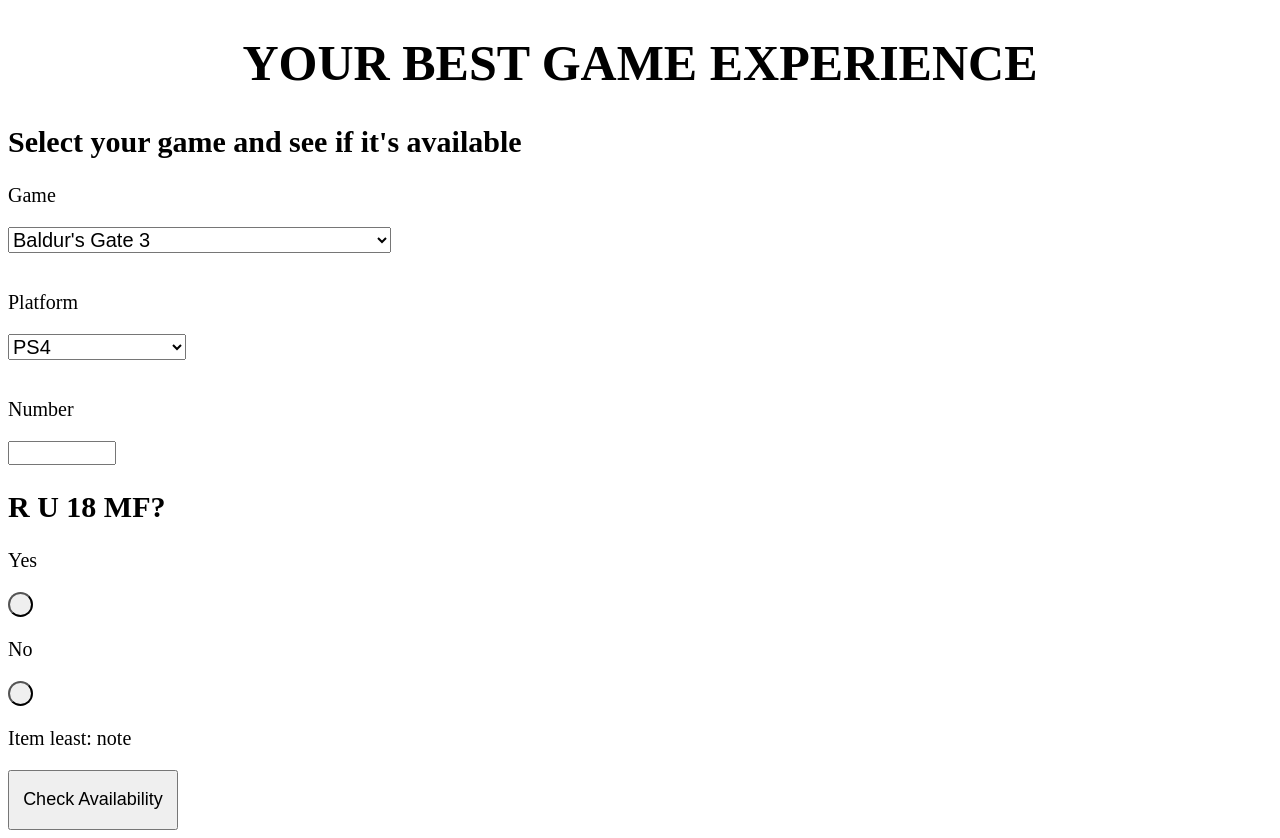
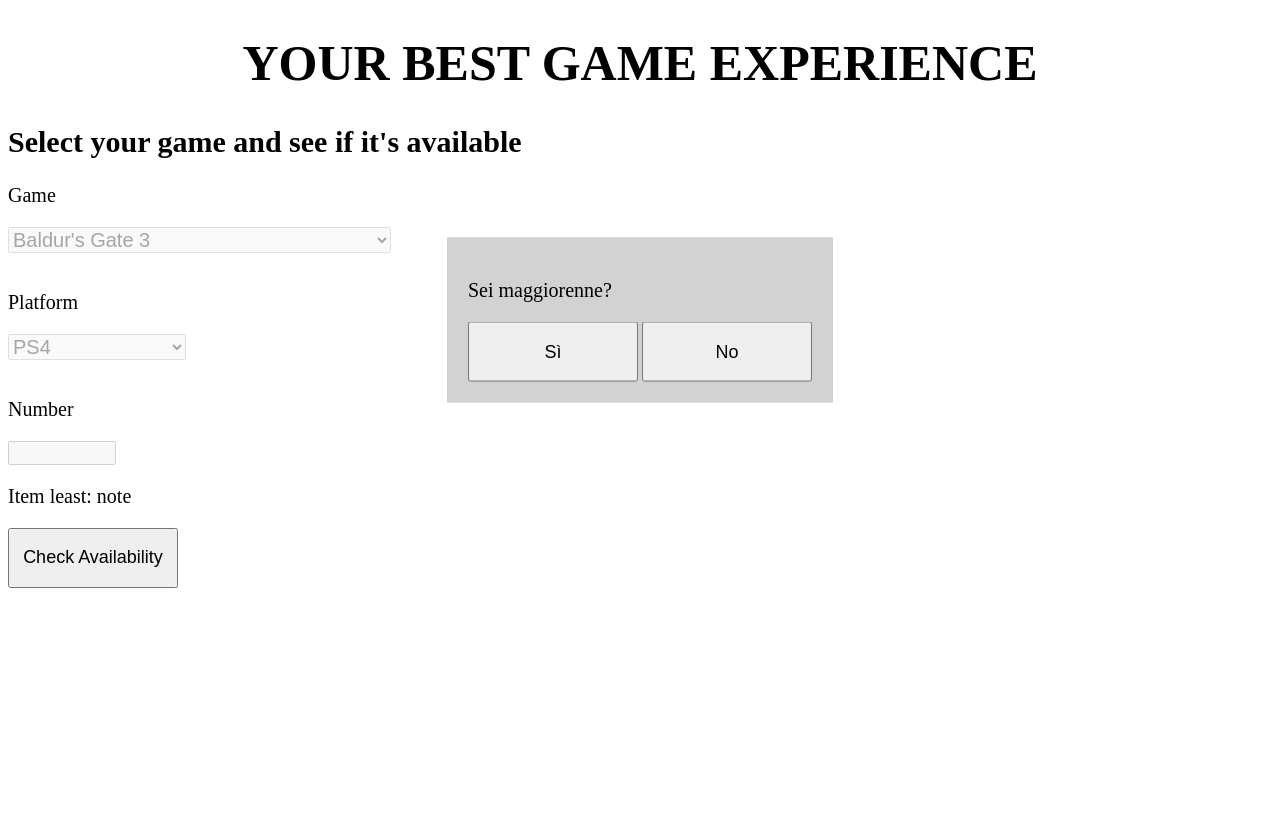
Before and after one commit to QuckquackMF/I-tre-piccionieri, a plain HTML site: page Javascript 4/index.html in a window 1280 px wide. After the commit the page ends 800 px from the top, so only its background shows below. Drawn offline with Linux system fonts and the light colour scheme.

Commit message:
V1.0.3 HTML, CSS, JS MOD, 18FLG

```diff
--- a/Javascript 4/index.html
+++ b/Javascript 4/index.html
@@ -1,23 +1,30 @@
 <!DOCTYPE html>
 <html lang="en">
+
 <head>
     <meta charset="UTF-8">
     <meta name="viewport" content="width=device-width, initial-scale=1.0">
     <title>Game Exe</title>
-        <link rel="stylesheet" href="style.css"type = "text/css">
+    <link rel="stylesheet" href="style.css" type="text/css">
+
 </head>
+
 <body>
-        <div>
-            <h1>YOUR BEST GAME EXPERIENCE</h1>
+    <div class="popup" id="agePopup">
+        <p>Sei maggiorenne?</p>
+        <button onclick="setAge(true)">Sì</button>
+        <button onclick="setAge(false)">No</button>
     </div>
     <div>
-
+        <h1 id="titolo">YOUR BEST GAME EXPERIENCE</h1>
     </div>
     <div>
-            <h2>Select your game and see if it's available</h2>
-            <p>Game</p>
-            <select name="videogame" id="Select_Videogame" >
-                <option value="Baldur's Gate 3">Baldur's Gate 3</option>
+    </div>
+    <div>
+        <h2 id="Sottotitolo">Select your game and see if it's available</h2>
+        <p id="p_Game">Game</p>
+        <select name="videogame" id="Select_Videogame" disabled>
+            <option value=" Baldur 's Gate 3">Baldur's Gate 3</option>
             <option value="Call of Duty: Modern Warfare 3">Call of Duty: Modern Warfare 3</option>
             <option value="F1 23">F1 23</option>
             <option value="FC 24">FC 24</option>
@@ -32,8 +39,8 @@
             <option value="Uncharted: The Nathan Drake Collection">Uncharted: The Nathan Drake Collection</option>
         </select>
         <br><br>
-            <p>Platform</p>
-            <select name="Platform" id="Select_PlatForm"> <!--disabled = "true"-->
+        <p id="p_Platform">Platform</p>
+        <select name="Platform" id="Select_PlatForm" disabled> disabled = "true"
             <option value="PS4">PS4</option>
             <option value="PS5">PS5</option>
             <option value="XBOX 360">XBOX 360</option>
@@ -48,15 +55,13 @@
             <option value="MacOS">MacOS</option>
         </select>
         <br><br>
-            <p>Number</p>
-            <input type="number" id="Input_Quanti">
-            <h2>R U 18 MF?</h2>
-            <p>Yes</p> <!--Parte relativa all'età opzionale, se la mettiamo qaundo seleziona un pegi 18 allora deve inserire se è maggiorenne-->
-            <button class="circle" id="BTN_yes"></button>
-            <p>No</p>
-            <button class="circle" id="BTN_no"></button>
-            <p>Item least: note</p>
+        <p id="p_Number">Number</p>
+        <input type="number" id="Input_Quanti" disabled>
+        <p id="p_Note">Item least: note</p>
         <button id="submitButton" onclick="">Check Availability</button>
-        </div>
 </body>
+<footer>
+    <script src="script.js"></script>
+</footer>
+
 </html>
--- a/Javascript 4/script.js
+++ b/Javascript 4/script.js
@@ -1,7 +1,40 @@
-let videogiochi
+let videogiochi;
+let isAdult = false;
+const note = document.getElementById("p_Note")
+const S_videogame = document.getElementById("Select_Videogame")
 
-window.onload(
-    fetch('magazzino.json').then(response => response.json()).then(data => {
-        videogiochi = data.videogiochi
-    }).catch(error => console.log("Errore nel caricamento: ", error))
-)
+// La funzione window.onload deve essere assegnata con una funzione di callback
+window.onload = function() {
+    fetch('magazzino.json')
+        .then(response => response.json())
+        .then(data => {
+            videogiochi = data.videogiochi;
+            // Qui puoi fare qualcosa con i dati se necessario
+        })
+        .catch(error => console.log("Errore nel caricamento: ", error));
+
+    checkAge();
+};
+
+
+// Funzione per impostare l'età
+function setAge(isAdultValue) {
+    isAdult = isAdultValue;
+    document.getElementById("agePopup").style.display = "none";
+    note.textContent = isAdult ? "true" : "false";
+    if (isAdult) {
+        document.body.classList.remove("agePopupOpen");
+        note.textContent = isAdult;
+        S_videogame.disabled = false;
+
+    } else {
+        document.body.classList.add("agePopupOpen");
+        note.textContent = isAdult;
+    }
+}
+
+function checkAge() {
+    document.getElementById("agePopup").style.display = "block";
+}
+
+checkAge();
--- a/Javascript 4/style.css
+++ b/Javascript 4/style.css
@@ -1,27 +1,45 @@
-h1{
-    text-align:center ;
+h1 {
+    text-align: center;
     font-size: 50px;
 }
-h2{
+
+h2 {
     font-size: 30px;
 }
-select{
+
+select {
     font-size: 20px;
 }
-input{
+
+input {
     font-size: 16px;
     width: 100px;
 }
-p{
+
+p {
     font-size: 20px;
 }
-.circle{
+
+.circle {
     width: 25px;
     height: 25px;
     border-radius: 50%;
 }
-button{
+
+button {
     width: 170px;
     height: 60px;
     font-size: 18px;
 }
+
+.popup {
+    display: none;
+    position: fixed;
+    top: 40%;
+    left: 50%;
+    transform: translate(-50%, -50%);
+    background-color: #d3d2d2;
+    padding: 20px;
+    border: 1px solid #d3d2d2;
+    z-index: 1000;
+}
```
Lines whose indentation alone changed are shown as unchanged.
